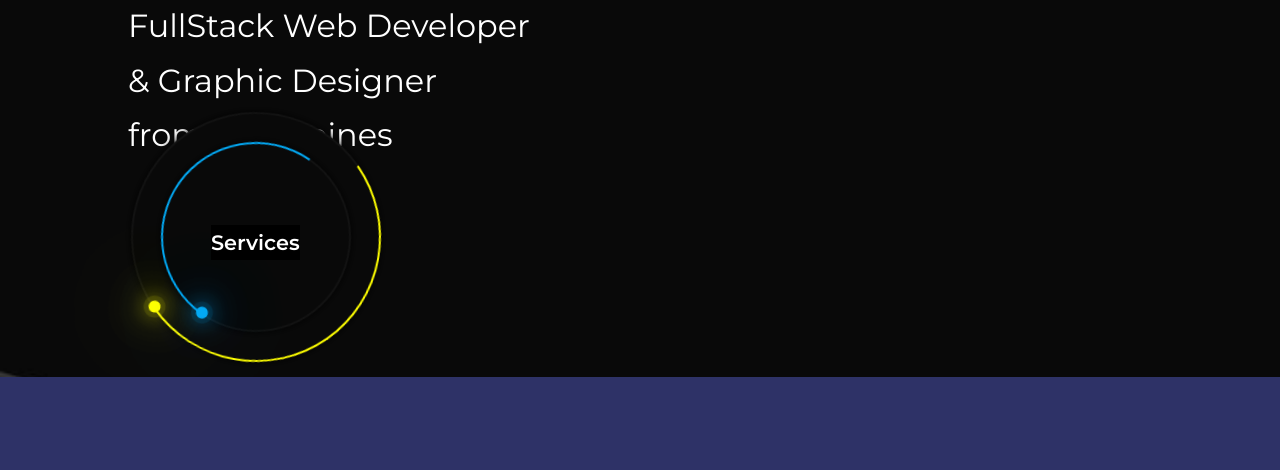
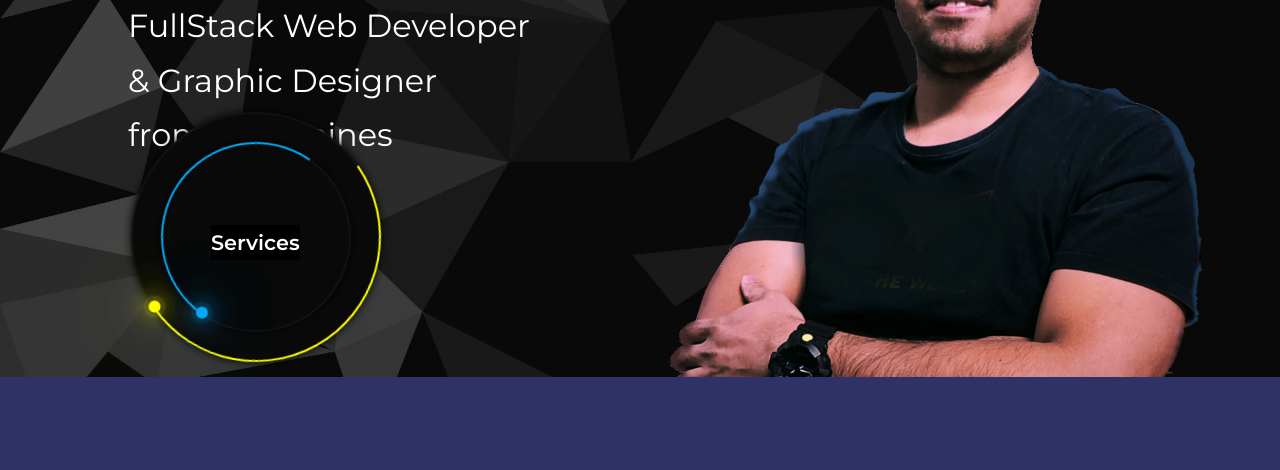
Before and after one commit to Tazmenian/personal_Portfolio, a plain HTML site: page index.html in a window 1280 px wide. Shown: the part 263-733 px from the top of the page. Drawn offline with nearby package versions, Linux system fonts and the light colour scheme.

Commit message:
Update style.css

```diff
--- a/style.css
+++ b/style.css
@@ -178,7 +178,7 @@ header {
     overflow: hidden;
     height: 70vh;
     margin-bottom: 5rem;
-    background-image: url(Image/878.png);
+    background-image: url(878.png);
     background-position: center;
     background-repeat: no-repeat;
     background-size: cover;
```
